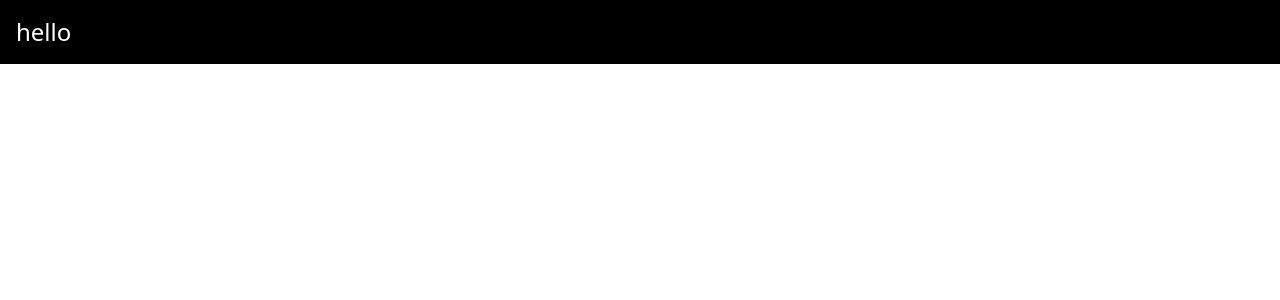
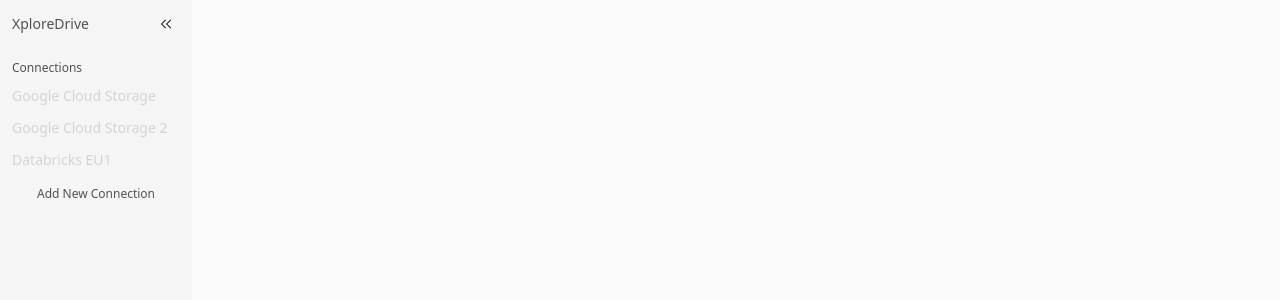
Before and after one commit to xplorebits/xploredrive, a Vue app: page / in a window 1280 px wide. Shown: the top 300 px of the page. Built offline with nearby package versions, Linux system fonts and the light colour scheme.

Commit message:
Adds page layout

```diff
--- a/src/main/index.js
+++ b/src/main/index.js
@@ -6,7 +6,7 @@ import icon from '../../resources/icon.png?asset'
 function createWindow() {
   // Create the browser window.
   const mainWindow = new BrowserWindow({
-    width: 900,
+    width: 1100,
     height: 670,
     show: false,
     autoHideMenuBar: true,
--- a/src/renderer/src/App.vue
+++ b/src/renderer/src/App.vue
@@ -1,5 +1,12 @@
 <template>
-  <div class="text-2xl bg-black text-white p-4">
-    hello
+  <div class="h-screen relative text-neutral-600 dark:text-[#929299]">
+    <div class="absolute top-0 bottom-0 left-0 w-48 bg-neutral-100 dark:bg-[#0C0A13] px-3">
+      <ListConnections />
+    </div>
+    <div class="absolute top-0 right-0 bottom-0 left-48 bg-neutral-50 dark:bg-[#16161E]" />
   </div>
 </template>
+
+<script setup>
+import ListConnections from './components/ListConnections.vue'
+</script>
--- a/src/renderer/src/assets/base.css
+++ /dev/null
@@ -1,67 +0,0 @@
-:root {
-  --ev-c-white: #ffffff;
-  --ev-c-white-soft: #f8f8f8;
-  --ev-c-white-mute: #f2f2f2;
-
-  --ev-c-black: #1b1b1f;
-  --ev-c-black-soft: #222222;
-  --ev-c-black-mute: #282828;
-
-  --ev-c-gray-1: #515c67;
-  --ev-c-gray-2: #414853;
-  --ev-c-gray-3: #32363f;
-
-  --ev-c-text-1: rgba(255, 255, 245, 0.86);
-  --ev-c-text-2: rgba(235, 235, 245, 0.6);
-  --ev-c-text-3: rgba(235, 235, 245, 0.38);
-
-  --ev-button-alt-border: transparent;
-  --ev-button-alt-text: var(--ev-c-text-1);
-  --ev-button-alt-bg: var(--ev-c-gray-3);
-  --ev-button-alt-hover-border: transparent;
-  --ev-button-alt-hover-text: var(--ev-c-text-1);
-  --ev-button-alt-hover-bg: var(--ev-c-gray-2);
-}
-
-:root {
-  --color-background: var(--ev-c-black);
-  --color-background-soft: var(--ev-c-black-soft);
-  --color-background-mute: var(--ev-c-black-mute);
-
-  --color-text: var(--ev-c-text-1);
-}
-
-*,
-*::before,
-*::after {
-  box-sizing: border-box;
-  margin: 0;
-  font-weight: normal;
-}
-
-ul {
-  list-style: none;
-}
-
-body {
-  min-height: 100vh;
-  color: var(--color-text);
-  background: var(--color-background);
-  line-height: 1.6;
-  font-family:
-    Inter,
-    -apple-system,
-    BlinkMacSystemFont,
-    'Segoe UI',
-    Roboto,
-    Oxygen,
-    Ubuntu,
-    Cantarell,
-    'Fira Sans',
-    'Droid Sans',
-    'Helvetica Neue',
-    sans-serif;
-  text-rendering: optimizeLegibility;
-  -webkit-font-smoothing: antialiased;
-  -moz-osx-font-smoothing: grayscale;
-}
--- /dev/null
+++ b/src/renderer/src/components/ListConnections.vue
@@ -0,0 +1,42 @@
+<template>
+  <div class="space-y-3">
+    <div class="flex items-center gap-3 h-12">
+      <p class="text-sm">XploreDrive</p>
+      <div class="grow" />
+      <button class="p-1 bg-transparent hover:bg-[#272936] rounded-sm">
+        <img
+          class="filter invert-0 dark:invert w-auto h-5"
+          src="../assets/vectors/keyboard-double-arrow-left.svg"
+        />
+      </button>
+    </div>
+
+    <div class="space-y-1">
+      <p class="text-xs">Connections</p>
+      <ul>
+        <li v-for="item in connections" :key="`list-connections-nav-${item.id}`" class="-mx-3">
+          <button
+            class="text-sm px-3 py-1.5 bg-transparent hover:bg-[#272936] text-neutral-300 hover:text-white w-full text-left truncate"
+          >
+            {{ item.name }}
+          </button>
+        </li>
+      </ul>
+      <div class="-mx-3">
+        <button class="w-full text-xs bg-transparent py-1.5 px-3 hover:text-white">
+          Add New Connection
+        </button>
+      </div>
+    </div>
+  </div>
+</template>
+
+<script setup>
+import { ref } from 'vue'
+
+const connections = ref([
+  { id: 't1234', name: 'Google Cloud Storage' },
+  { id: 't1235', name: 'Google Cloud Storage 2' },
+  { id: 't1235', name: 'Databricks EU1' }
+])
+</script>
```
Also changed, not shown: src/renderer/src/assets/vectors/keyboard-double-arrow-left.svg (added).
